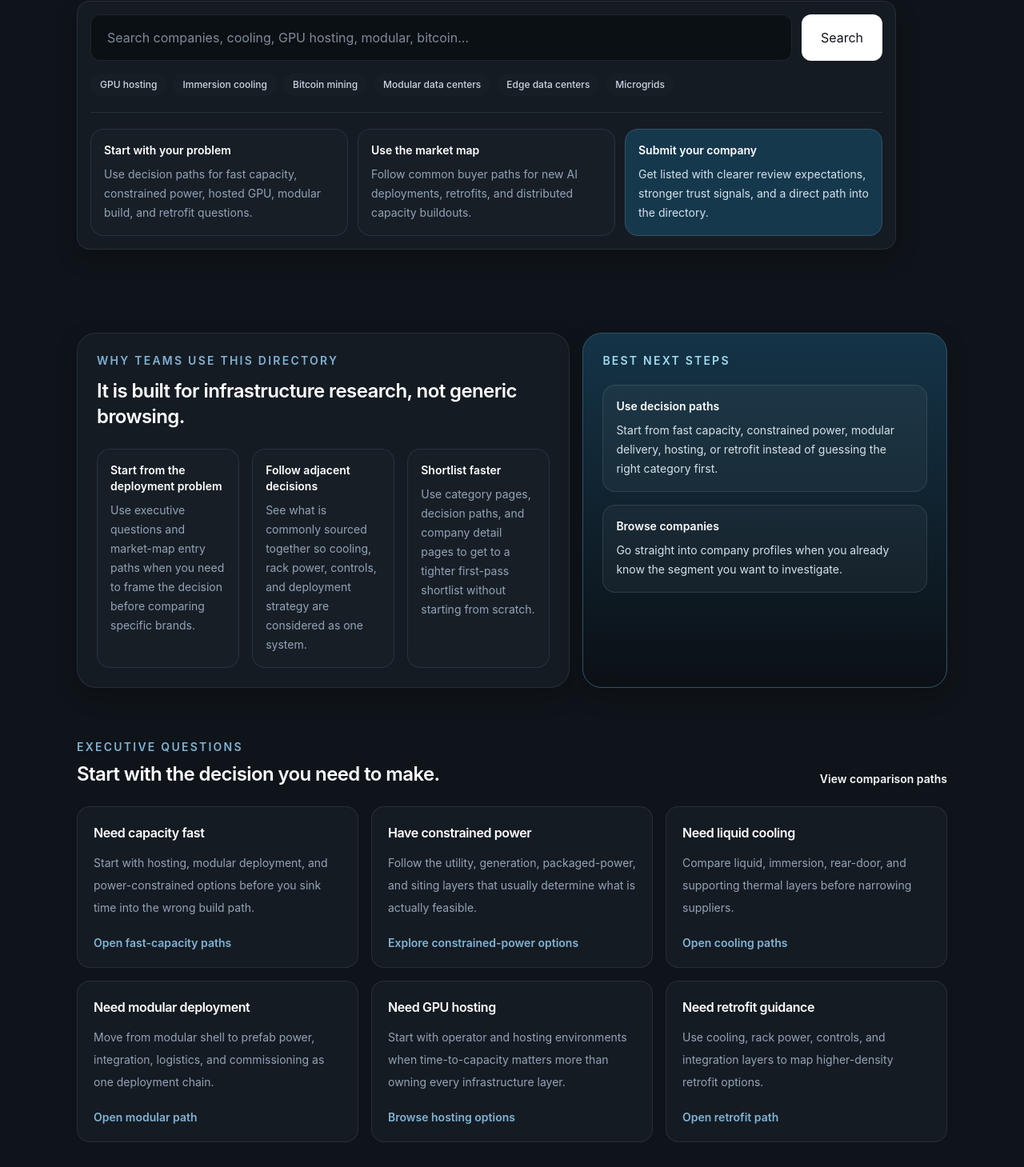
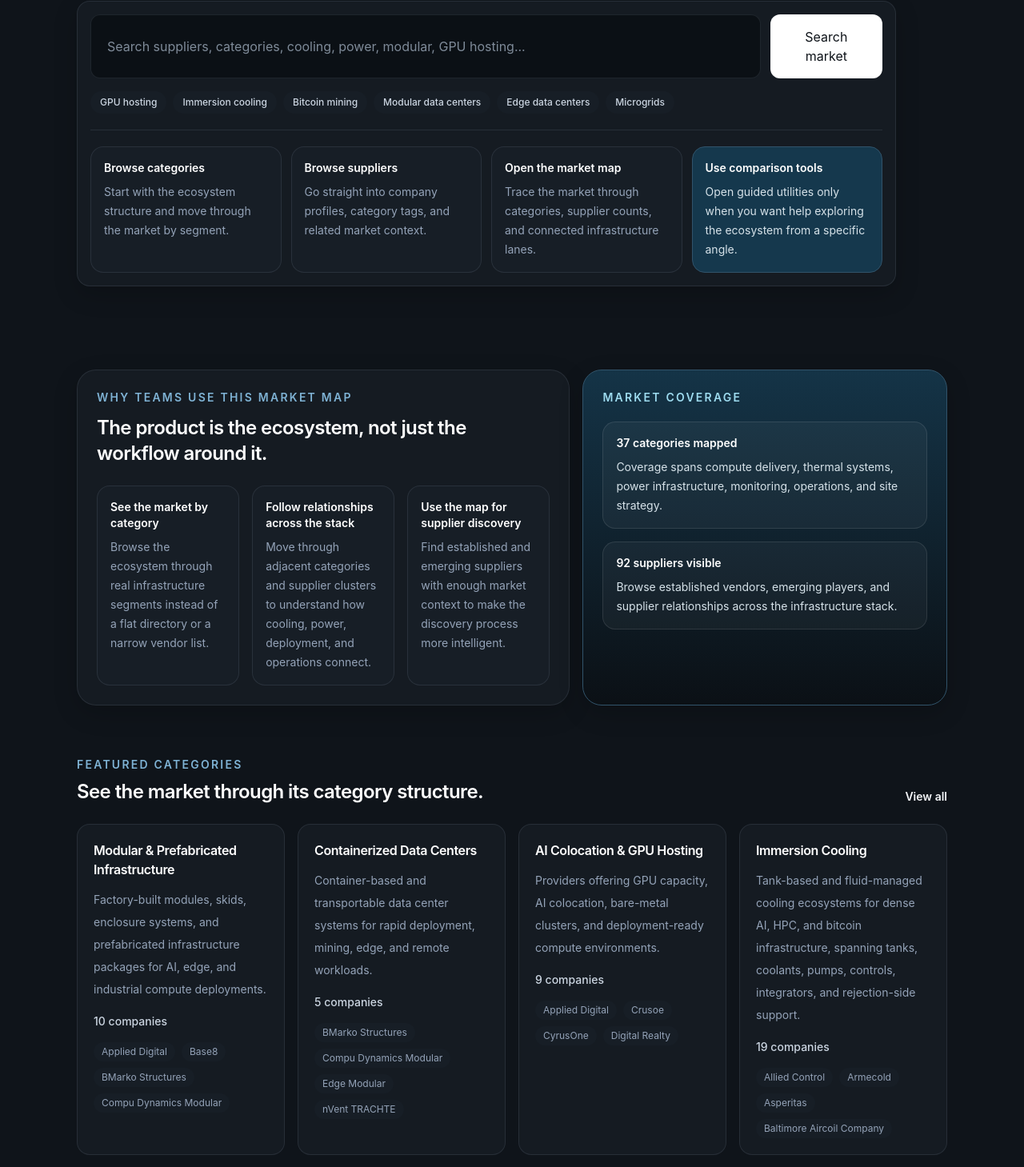
Before and after one commit to mb-git-build/Mdc-beta-site, a Next.js app: page / in a window 1280 px wide. Shown: the part 448-1907 px from the top of the page at 80% size. Built offline with nearby package versions, Linux system fonts and the light colour scheme.

Commit message:
feat: make homepage ecosystem first

```diff
--- a/src/app/page.tsx
+++ b/src/app/page.tsx
@@ -17,78 +17,60 @@ const homepageCategorySlugs = [
 
 const topicChips = ["GPU hosting", "Immersion cooling", "Bitcoin mining", "Modular data centers", "Edge data centers", "Microgrids"];
 
-const executiveQuestions = [
+const ecosystemLanes = [
   {
-    title: "Need capacity fast",
-    description: "Start with hosting, modular deployment, and power-constrained options before you sink time into the wrong build path.",
-    href: "/compare",
-    cta: "Open fast-capacity paths",
+    title: "Compute delivery & capacity",
+    description:
+      "Explore operators, hosting environments, modular delivery models, and adjacent infrastructure layers that shape how compute capacity reaches the market.",
+    categorySlugs: ["ai-colocation-gpu-hosting", "modular-prefab", "containerized-data-centers", "edge-micro-data-centers"],
   },
   {
-    title: "Have constrained power",
-    description: "Follow the utility, generation, packaged-power, and siting layers that usually determine what is actually feasible.",
-    href: "/directory/generators-and-microgrids",
-    cta: "Explore constrained-power options",
+    title: "Cooling, density & thermal operations",
+    description:
+      "Follow liquid, immersion, rack-density, rejection, and controls relationships to understand the thermal side of the ecosystem.",
+    categorySlugs: ["liquid-cooling", "immersion-cooling", "hvac-and-thermal-rejection", "monitoring-and-controls"],
   },
   {
-    title: "Need liquid cooling",
-    description: "Compare liquid, immersion, rear-door, and supporting thermal layers before narrowing suppliers.",
-    href: "/directory/liquid-cooling",
-    cta: "Open cooling paths",
-  },
-  {
-    title: "Need modular deployment",
-    description: "Move from modular shell to prefab power, integration, logistics, and commissioning as one deployment chain.",
-    href: "/directory/modular-prefab",
-    cta: "Open modular path",
-  },
-  {
-    title: "Need GPU hosting",
-    description: "Start with operator and hosting environments when time-to-capacity matters more than owning every infrastructure layer.",
-    href: "/directory/ai-colocation-gpu-hosting",
-    cta: "Browse hosting options",
-  },
-  {
-    title: "Need retrofit guidance",
-    description: "Use cooling, rack power, controls, and integration layers to map higher-density retrofit options.",
-    href: "/directory/rear-door-direct-to-chip-cooling",
-    cta: "Open retrofit path",
-  },
-];
-
-const ecosystemLanes = [
-  {
-    title: "Launch a modular AI site",
+    title: "Power, resilience & site execution",
     description:
-      "Start with prefabricated infrastructure, then trace the power, cooling, and delivery layers that usually determine time-to-capacity.",
-    categorySlugs: ["modular-prefab", "prefabricated-power-blocks", "liquid-cooling", "construction-and-integration"],
-  },
-  {
-    title: "Retrofit for higher rack density",
-    description:
-      "Use the directory to compare thermal upgrade paths, rack power implications, and the controls needed to run denser halls safely.",
-    categorySlugs: ["rear-door-direct-to-chip-cooling", "liquid-cooling", "high-density-rack-power", "monitoring-and-controls"],
-  },
-  {
-    title: "Build around constrained power",
-    description:
-      "Follow the energy side of the graph when utility access, resilience, or behind-the-meter strategy is the real bottleneck.",
-    categorySlugs: ["generators-and-microgrids", "ups-and-battery-storage", "site-selection-and-land-strategy", "sustainability-and-energy-strategy"],
+      "Trace the electrical backbone from packaged power and substations into generation, siting, commissioning, and long-term operational support.",
+    categorySlugs: ["power-and-electrical", "generators-and-microgrids", "site-selection-and-land-strategy", "commissioning-and-operations"],
   },
 ];
 
 const proofPoints = [
   {
-    title: "Start from the deployment problem",
-    description: "Use executive questions and market-map entry paths when you need to frame the decision before comparing specific brands.",
+    title: "See the market by category",
+    description: "Browse the ecosystem through real infrastructure segments instead of a flat directory or a narrow vendor list.",
   },
   {
-    title: "Follow adjacent decisions",
-    description: "See what is commonly sourced together so cooling, rack power, controls, and deployment strategy are considered as one system.",
+    title: "Follow relationships across the stack",
+    description: "Move through adjacent categories and supplier clusters to understand how cooling, power, deployment, and operations connect.",
   },
   {
-    title: "Shortlist faster",
-    description: "Use category pages, decision paths, and company detail pages to get to a tighter first-pass shortlist without starting from scratch.",
+    title: "Use the map for supplier discovery",
+    description: "Find established and emerging suppliers with enough market context to make the discovery process more intelligent.",
+  },
+];
+
+const marketUtilities = [
+  {
+    title: "Compare paths",
+    description: "Use guided comparison only when you want help moving through the ecosystem from a specific infrastructure question.",
+    href: "/compare",
+    cta: "Open compare",
+  },
+  {
+    title: "Get matched",
+    description: "Use the routing surface when you want a fast suggestion for which ecosystem view to open first.",
+    href: "/get-matched",
+    cta: "Open get matched",
+  },
+  {
+    title: "Decision utilities",
+    description: "Treat workflow tools as secondary utilities layered on top of the market map, not as the product itself.",
+    href: "/directory",
+    cta: "Open utilities",
   },
 ];
 
@@ -121,10 +103,10 @@ export default function Home() {
       <section>
         <div className="mx-auto max-w-6xl px-5 py-14 lg:px-8 lg:py-18">
           <div className="max-w-4xl">
-            <p className="text-sm font-semibold uppercase tracking-[0.16em] text-[var(--accent)]">Executive infrastructure research</p>
-            <h1 className="mt-4 text-4xl font-semibold tracking-tight text-white sm:text-5xl">Answer deployment questions faster across modular infrastructure, cooling, power, and AI compute.</h1>
+            <p className="text-sm font-semibold uppercase tracking-[0.16em] text-[var(--accent)]">Data center ecosystem map</p>
+            <h1 className="mt-4 text-4xl font-semibold tracking-tight text-white sm:text-5xl">Explore the market across categories, suppliers, and infrastructure relationships.</h1>
             <p className="mt-5 max-w-3xl text-lg leading-8 text-[var(--muted-strong)]">
-              Start with the infrastructure problem you are trying to solve, compare plausible paths, then move into categories and suppliers with more context than a flat directory provides.
+              Browse the ecosystem through power, cooling, modular delivery, hosting, operations, site strategy, and adjacent supplier networks with more context than a flat directory provides.
             </p>
           </div>
 
@@ -132,11 +114,11 @@ export default function Home() {
             <form action="/vendors" method="get" className="flex flex-col gap-3 lg:flex-row">
               <input
                 name="q"
-                placeholder="Search companies, cooling, GPU hosting, modular, bitcoin..."
+                placeholder="Search suppliers, categories, cooling, power, modular, GPU hosting..."
                 className="w-full rounded-xl border border-[var(--border)] bg-[var(--background-strong)] px-5 py-4 text-base text-white outline-none placeholder:text-[#7f8b99]"
               />
               <button type="submit" className="rounded-xl bg-white px-6 py-4 text-sm font-semibold text-[#0f141a]">
-                Search
+                Search market
               </button>
             </form>
             <div className="mt-4 flex flex-wrap gap-2">
@@ -146,18 +128,22 @@ export default function Home() {
                 </span>
               ))}
             </div>
-            <div className="mt-5 grid gap-3 border-t border-[var(--border)] pt-5 md:grid-cols-3">
-              <Link href="/compare" className="rounded-2xl border border-[var(--border)] bg-[var(--card-soft)] p-4 transition hover:border-[var(--border-strong)]">
-                <p className="text-sm font-semibold text-white">Start with your problem</p>
-                <p className="mt-2 text-sm leading-6 text-[var(--muted)]">Use decision paths for fast capacity, constrained power, hosted GPU, modular build, and retrofit questions.</p>
+            <div className="mt-5 grid gap-3 border-t border-[var(--border)] pt-5 md:grid-cols-4">
+              <Link href="/categories" className="rounded-2xl border border-[var(--border)] bg-[var(--card-soft)] p-4 transition hover:border-[var(--border-strong)]">
+                <p className="text-sm font-semibold text-white">Browse categories</p>
+                <p className="mt-2 text-sm leading-6 text-[var(--muted)]">Start with the ecosystem structure and move through the market by segment.</p>
+              </Link>
+              <Link href="/vendors" className="rounded-2xl border border-[var(--border)] bg-[var(--card-soft)] p-4 transition hover:border-[var(--border-strong)]">
+                <p className="text-sm font-semibold text-white">Browse suppliers</p>
+                <p className="mt-2 text-sm leading-6 text-[var(--muted)]">Go straight into company profiles, category tags, and related market context.</p>
               </Link>
               <Link href="/directory" className="rounded-2xl border border-[var(--border)] bg-[var(--card-soft)] p-4 transition hover:border-[var(--border-strong)]">
-                <p className="text-sm font-semibold text-white">Use the market map</p>
-                <p className="mt-2 text-sm leading-6 text-[var(--muted)]">Follow common buyer paths for new AI deployments, retrofits, and distributed capacity buildouts.</p>
+                <p className="text-sm font-semibold text-white">Open the market map</p>
+                <p className="mt-2 text-sm leading-6 text-[var(--muted)]">Trace the market through categories, supplier counts, and connected infrastructure lanes.</p>
               </Link>
-              <Link href="/for-vendors" className="rounded-2xl border border-[#31536a] bg-[#15384d] p-4 transition hover:border-[#4a6c83] hover:bg-[#1b4a63]">
-                <p className="text-sm font-semibold text-white">Submit your company</p>
-                <p className="mt-2 text-sm leading-6 text-[#d6e2e9]">Get listed with clearer review expectations, stronger trust signals, and a direct path into the directory.</p>
+              <Link href="/compare" className="rounded-2xl border border-[#31536a] bg-[#15384d] p-4 transition hover:border-[#4a6c83] hover:bg-[#1b4a63]">
+                <p className="text-sm font-semibold text-white">Use comparison tools</p>
+                <p className="mt-2 text-sm leading-6 text-[#d6e2e9]">Open guided utilities only when you want help exploring the ecosystem from a specific angle.</p>
               </Link>
             </div>
           </div>
@@ -167,8 +153,8 @@ export default function Home() {
       <section className="mx-auto max-w-6xl px-5 py-6 lg:px-8 lg:py-8">
         <div className="grid gap-4 lg:grid-cols-[1.15fr_0.85fr]">
           <div className="rounded-3xl border border-[var(--border)] bg-[var(--card)] p-6 shadow-[var(--shadow-soft)]">
-            <p className="text-sm font-semibold uppercase tracking-[0.16em] text-[var(--accent)]">Why teams use this directory</p>
-            <h2 className="mt-3 text-2xl font-semibold tracking-tight text-white">It is built for infrastructure research, not generic browsing.</h2>
+            <p className="text-sm font-semibold uppercase tracking-[0.16em] text-[var(--accent)]">Why teams use this market map</p>
+            <h2 className="mt-3 text-2xl font-semibold tracking-tight text-white">The product is the ecosystem, not just the workflow around it.</h2>
             <div className="mt-6 grid gap-4 md:grid-cols-3">
               {proofPoints.map((point) => (
                 <article key={point.title} className="rounded-2xl border border-[var(--border)] bg-[var(--card-soft)] p-4">
@@ -180,16 +166,16 @@ export default function Home() {
           </div>
 
           <div className="rounded-3xl border border-[#31536a] bg-[linear-gradient(180deg,rgba(21,56,77,0.88),rgba(11,16,21,0.96))] p-6 shadow-[var(--shadow-soft)]">
-            <p className="text-sm font-semibold uppercase tracking-[0.16em] text-[#9edcf0]">Best next steps</p>
+            <p className="text-sm font-semibold uppercase tracking-[0.16em] text-[#9edcf0]">Market coverage</p>
             <div className="mt-5 space-y-4">
-              <Link href="/compare" className="block rounded-2xl border border-[rgba(255,255,255,0.1)] bg-[rgba(255,255,255,0.04)] p-4 transition hover:bg-[rgba(255,255,255,0.08)]">
-                <p className="text-sm font-semibold text-white">Use decision paths</p>
-                <p className="mt-2 text-sm leading-6 text-[#d6e2e9]">Start from fast capacity, constrained power, modular delivery, hosting, or retrofit instead of guessing the right category first.</p>
-              </Link>
-              <Link href="/vendors" className="block rounded-2xl border border-[rgba(255,255,255,0.1)] bg-[rgba(255,255,255,0.04)] p-4 transition hover:bg-[rgba(255,255,255,0.08)]">
-                <p className="text-sm font-semibold text-white">Browse companies</p>
-                <p className="mt-2 text-sm leading-6 text-[#d6e2e9]">Go straight into company profiles when you already know the segment you want to investigate.</p>
-              </Link>
+              <div className="rounded-2xl border border-[rgba(255,255,255,0.1)] bg-[rgba(255,255,255,0.04)] p-4">
+                <p className="text-sm font-semibold text-white">{categories.length} categories mapped</p>
+                <p className="mt-2 text-sm leading-6 text-[#d6e2e9]">Coverage spans compute delivery, thermal systems, power infrastructure, monitoring, operations, and site strategy.</p>
+              </div>
+              <div className="rounded-2xl border border-[rgba(255,255,255,0.1)] bg-[rgba(255,255,255,0.04)] p-4">
+                <p className="text-sm font-semibold text-white">{vendors.length} suppliers visible</p>
+                <p className="mt-2 text-sm leading-6 text-[#d6e2e9]">Browse established vendors, emerging players, and supplier relationships across the infrastructure stack.</p>
+              </div>
             </div>
           </div>
         </div>
@@ -198,30 +184,8 @@ export default function Home() {
       <section className="mx-auto max-w-6xl px-5 py-6 lg:px-8 lg:py-8">
         <div className="mb-6 flex items-end justify-between gap-4">
           <div>
-            <p className="text-sm font-semibold uppercase tracking-[0.16em] text-[var(--accent)]">Executive questions</p>
-            <h2 className="mt-2 text-2xl font-semibold tracking-tight text-white">Start with the decision you need to make.</h2>
-          </div>
-          <Link href="/compare" className="text-sm font-semibold text-[var(--accent)]">
-            View comparison paths
-          </Link>
-        </div>
-
-        <div className="grid gap-4 md:grid-cols-2 xl:grid-cols-3">
-          {executiveQuestions.map((question) => (
-            <Link key={question.title} href={question.href} className="rounded-2xl border border-[var(--border)] bg-[var(--card)] p-5 transition hover:border-[var(--border-strong)]">
-              <h3 className="text-base font-semibold tracking-tight text-white">{question.title}</h3>
-              <p className="mt-3 text-sm leading-7 text-[var(--muted)]">{question.description}</p>
-              <p className="mt-5 text-sm font-semibold text-[var(--accent)]">{question.cta}</p>
-            </Link>
-          ))}
-        </div>
-      </section>
-
-      <section className="mx-auto max-w-6xl px-5 py-6 lg:px-8 lg:py-8">
-        <div className="mb-6 flex items-end justify-between gap-4">
-          <div>
             <p className="text-sm font-semibold uppercase tracking-[0.16em] text-[var(--accent)]">Featured categories</p>
-            <h2 className="mt-2 text-2xl font-semibold tracking-tight text-white">Browse the ecosystem by segment.</h2>
+            <h2 className="mt-2 text-2xl font-semibold tracking-tight text-white">See the market through its category structure.</h2>
           </div>
           <Link href="/categories" className="text-sm font-semibold text-[var(--accent)]">View all</Link>
         </div>
@@ -247,8 +211,8 @@ export default function Home() {
       <section className="mx-auto max-w-6xl px-5 py-6 lg:px-8 lg:py-8">
         <div className="mb-6 flex items-end justify-between gap-4">
           <div>
-            <p className="text-sm font-semibold uppercase tracking-[0.16em] text-[var(--accent)]">Ecosystem lanes</p>
-            <h2 className="mt-2 text-2xl font-semibold tracking-tight text-white">Start with a real build problem, not a flat list.</h2>
+            <p className="text-sm font-semibold uppercase tracking-[0.16em] text-[var(--accent)]">Ecosystem relationships</p>
+            <h2 className="mt-2 text-2xl font-semibold tracking-tight text-white">Follow how major infrastructure lanes connect.</h2>
           </div>
           <Link href="/directory" className="text-sm font-semibold text-[var(--accent)]">Open the market map</Link>
         </div>
@@ -280,8 +244,8 @@ export default function Home() {
           <div>
             <div className="mb-6 flex items-end justify-between gap-4">
               <div>
-                <p className="text-sm font-semibold uppercase tracking-[0.16em] text-[var(--accent)]">Trending companies</p>
-                <h2 className="mt-2 text-2xl font-semibold tracking-tight text-white">High-signal companies across key infrastructure segments.</h2>
+                <p className="text-sm font-semibold uppercase tracking-[0.16em] text-[var(--accent)]">Featured suppliers</p>
+                <h2 className="mt-2 text-2xl font-semibold tracking-tight text-white">Supplier discovery across key infrastructure segments.</h2>
               </div>
               <Link href="/vendors" className="text-sm font-semibold text-[var(--accent)]">Browse all</Link>
             </div>
@@ -307,8 +271,8 @@ export default function Home() {
 
           <div>
             <div className="mb-6">
-              <p className="text-sm font-semibold uppercase tracking-[0.16em] text-[var(--accent)]">Recently added companies</p>
-              <h2 className="mt-2 text-2xl font-semibold tracking-tight text-white">Use the directory like a live industry watchlist.</h2>
+              <p className="text-sm font-semibold uppercase tracking-[0.16em] text-[var(--accent)]">Recently added suppliers</p>
+              <h2 className="mt-2 text-2xl font-semibold tracking-tight text-white">Track the market as the supplier map grows.</h2>
             </div>
             <div className="rounded-2xl border border-[var(--border)] bg-[var(--card)] p-5">
               <div className="grid gap-4">
@@ -330,7 +294,7 @@ export default function Home() {
       <section className="mx-auto max-w-6xl px-5 py-6 lg:px-8 lg:py-8">
         <div className="grid gap-8 lg:grid-cols-[0.8fr_1.2fr]">
           <div>
-            <p className="text-sm font-semibold uppercase tracking-[0.16em] text-[var(--accent)]">Trending topics</p>
+            <p className="text-sm font-semibold uppercase tracking-[0.16em] text-[var(--accent)]">Market topics</p>
             <div className="mt-4 flex flex-wrap gap-2">
               {topicChips.map((chip) => (
                 <span key={chip} className="rounded-full bg-[var(--card-soft)] px-3 py-1.5 text-sm font-medium text-[var(--muted-strong)]">
@@ -341,7 +305,7 @@ export default function Home() {
           </div>
 
           <div>
-            <p className="text-sm font-semibold uppercase tracking-[0.16em] text-[var(--accent)]">Latest guides</p>
+            <p className="text-sm font-semibold uppercase tracking-[0.16em] text-[var(--accent)]">Market intelligence</p>
             <div className="mt-4 grid gap-4 md:grid-cols-3">
               {guides.map((guide) => (
                 <Link key={guide.slug} href={guide.slug} className="rounded-2xl border border-[var(--border)] bg-[var(--card)] p-5 transition hover:border-[var(--border-strong)]">
@@ -353,6 +317,25 @@ export default function Home() {
           </div>
         </div>
       </section>
+
+      <section className="mx-auto max-w-6xl px-5 py-6 lg:px-8 lg:py-10">
+        <div className="mb-6 flex items-end justify-between gap-4">
+          <div>
+            <p className="text-sm font-semibold uppercase tracking-[0.16em] text-[var(--accent)]">Exploration utilities</p>
+            <h2 className="mt-2 text-2xl font-semibold tracking-tight text-white">Use workflow tools as secondary ways to explore the market.</h2>
+          </div>
+        </div>
+
+        <div className="grid gap-4 md:grid-cols-3">
+          {marketUtilities.map((utility) => (
+            <Link key={utility.title} href={utility.href} className="rounded-2xl border border-[var(--border)] bg-[var(--card)] p-5 transition hover:border-[var(--border-strong)]">
+              <h3 className="text-base font-semibold tracking-tight text-white">{utility.title}</h3>
+              <p className="mt-3 text-sm leading-7 text-[var(--muted)]">{utility.description}</p>
+              <p className="mt-5 text-sm font-semibold text-[var(--accent)]">{utility.cta}</p>
+            </Link>
+          ))}
+        </div>
+      </section>
     </main>
   );
 }
```
Also changed, not shown: 1 other file (tests, documents, lock files or other folders).
